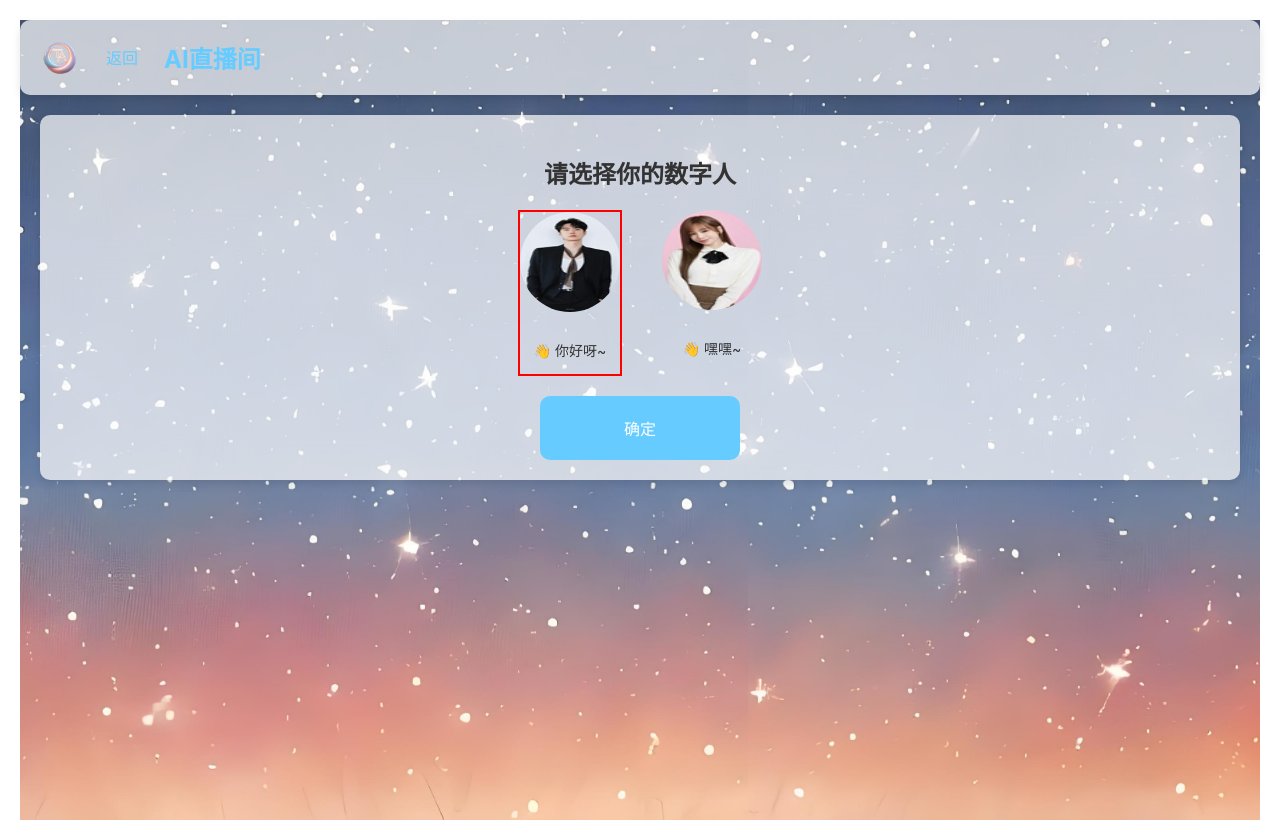
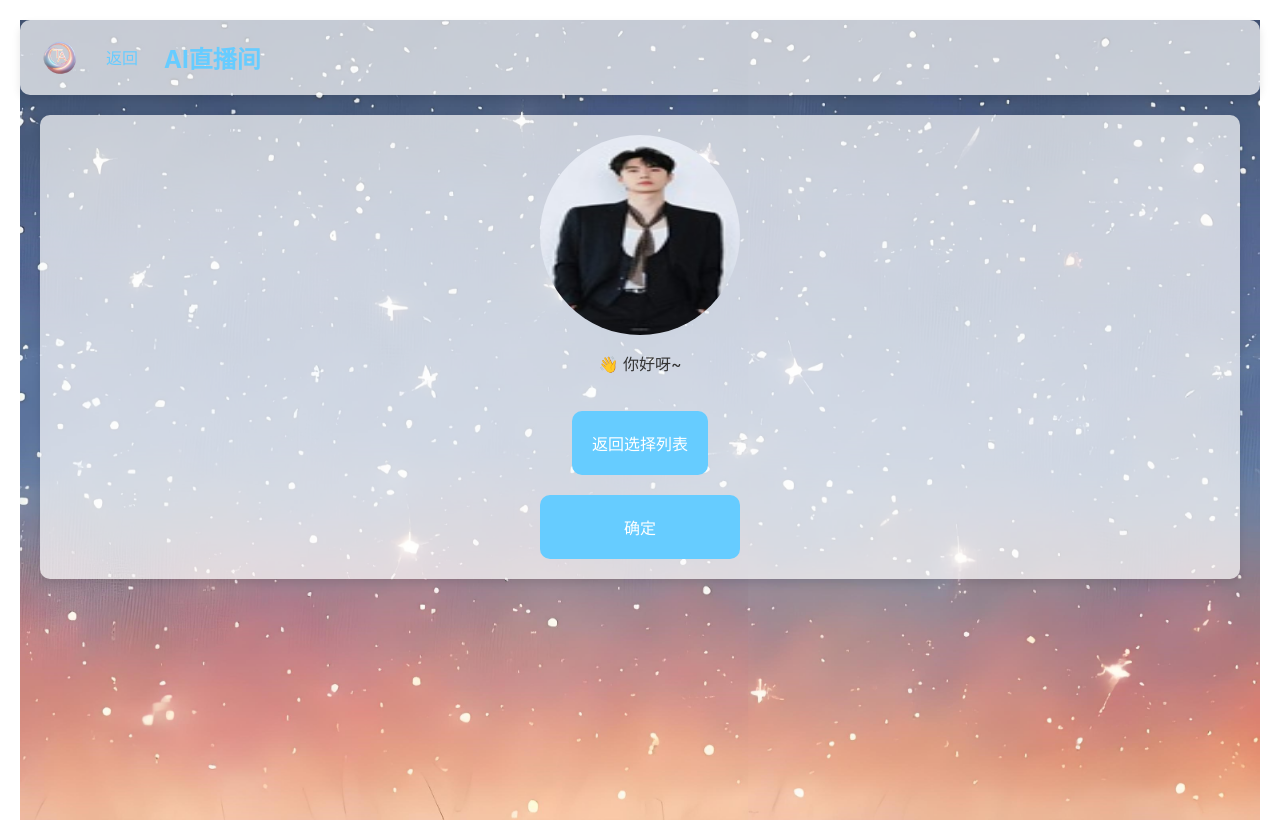
Before and after one commit to ric-ai-groupc/ai-live-streaming, a Vue app: page /TA in a window 1280 px wide. Both pictures are taken after a click on the button "👋 你好呀~". Built offline with nearby package versions, Linux system fonts and the light colour scheme.

Commit message:
updateDigitalPersonSelection

```diff
--- a/src/components/DigitalPersonSelection.vue
+++ b/src/components/DigitalPersonSelection.vue
@@ -1,33 +1,37 @@
 <template>
   <div class="selection-container" aria-labelledby="selection-heading">
-    <h2 id="selection-heading">请选择你的数字人</h2>
-    <div class="avatars">
+    <h2 id="selection-heading" v-if="!selectedPerson">请选择你的数字人</h2>
+    <div class="avatars" v-if="!selectedPerson">
       <div
-        @click="selectDigitalPerson('王博')"
+        @click="selectDigitalPerson(person)"
         role="button"
         tabindex="0"
-        aria-label="选择王博"
-        :class="{ 'selected': selectedPerson === '王博' }"
+        :aria-label="'选择' + person.name"
+        :class="{ 'selected': selectedPerson === person }"
+        v-for="person in digitalPeople"
+        :key="person.name"
       >
-        <img :src="require('@/assets/images/wangbo.jpg')" alt="王博头像">
-        <p>👋 你好呀~</p>
+        <img :src="person.avatar" :alt="person.name + '头像'" />
+        <p>{{ person.greeting }}</p>
       </div>
-      <div
-        @click="selectDigitalPerson('王凌')"
-        role="button"
-        tabindex="0"
-        aria-label="选择王凌"
-        :class="{ 'selected': selectedPerson === '王凌' }"
+    </div>
+    <div v-else class="single-avatar">
+      <img :src="selectedPerson.avatar" :alt="selectedPerson.name + '头像'" class="zoomed-avatar" />
+      <p>{{ selectedPerson.greeting }}</p>
+      <button
+        @click="deselectDigitalPerson"
+        aria-label="返回选择列表"
+        class="back-button"
       >
-        <img :src="require('@/assets/images/wanglin.jpeg')" alt="王凌头像">
-        <p>👋 嘿嘿~</p>
-      </div>
+        返回选择列表
+      </button>
     </div>
     <button
       @click="confirmSelection"
       aria-label="确认选择"
       class="confirm-button"
       :disabled="!selectedPerson"
+      v-if="selectedPerson"
     >
       确定
     </button>
@@ -38,17 +42,28 @@
 export default {
   data() {
     return {
-      selectedPerson: ''
+      selectedPerson: null,
+      digitalPeople: [
+        { name: '王博', avatar: require('@/assets/images/wangbo.jpg'), greeting: '👋 你好呀~' },
+        { name: '王凌', avatar: require('@/assets/images/wanglin.jpeg'), greeting: '👋 嘿嘿~' }
+      ]
     };
   },
   methods: {
     selectDigitalPerson(person) {
-      this.selectedPerson = person;
+      if (this.selectedPerson && this.selectedPerson.name === person.name) {
+        this.deselectDigitalPerson();
+      } else {
+        this.selectedPerson = person;
+      }
+    },
+    deselectDigitalPerson() {
+      this.selectedPerson = null;
     },
     confirmSelection() {
       // TODO: Load the selected digital person and start the stream
-      this.$emit('person-selected', this.selectedPerson);
-      this.$router.push({ path: "/livingRoom/" + this.selectedPerson })
+      this.$emit('person-selected', this.selectedPerson.name);
+      this.$router.push({ path: "/livingRoom/" + this.selectedPerson.name });
     }
   }
 };
@@ -100,8 +115,7 @@ export default {
   transition: background-color 0.3s;
 }
 
-.confirm-button:hover,
-.confirm-button:focus {
+.confirm-button:hover, .confirm-button:focus {
   background-color: darken(var(--primary-color), 10%);
 }
 
@@ -109,4 +123,33 @@ export default {
   background-color: #ccc;
   cursor: not-allowed;
 }
+
+.single-avatar {
+  display: flex;
+  flex-direction: column;
+  align-items: center;
+}
+
+.zoomed-avatar {
+  width: 200px;
+  height: 200px;
+  border-radius: 50%;
+  transition: transform 0.2s;
+}
+
+.back-button {
+  background-color: var(--primary-color);
+  color: #FFFFFF;
+  border: none;
+  padding: var(--padding);
+  border-radius: var(--border-radius);
+  cursor: pointer;
+  margin-top: var(--padding);
+  font-size: 1rem;
+  transition: background-color 0.3s;
+}
+
+.back-button:hover, .back-button:focus {
+  background-color: darken(var(--primary-color), 10%);
+}
 </style>
```
